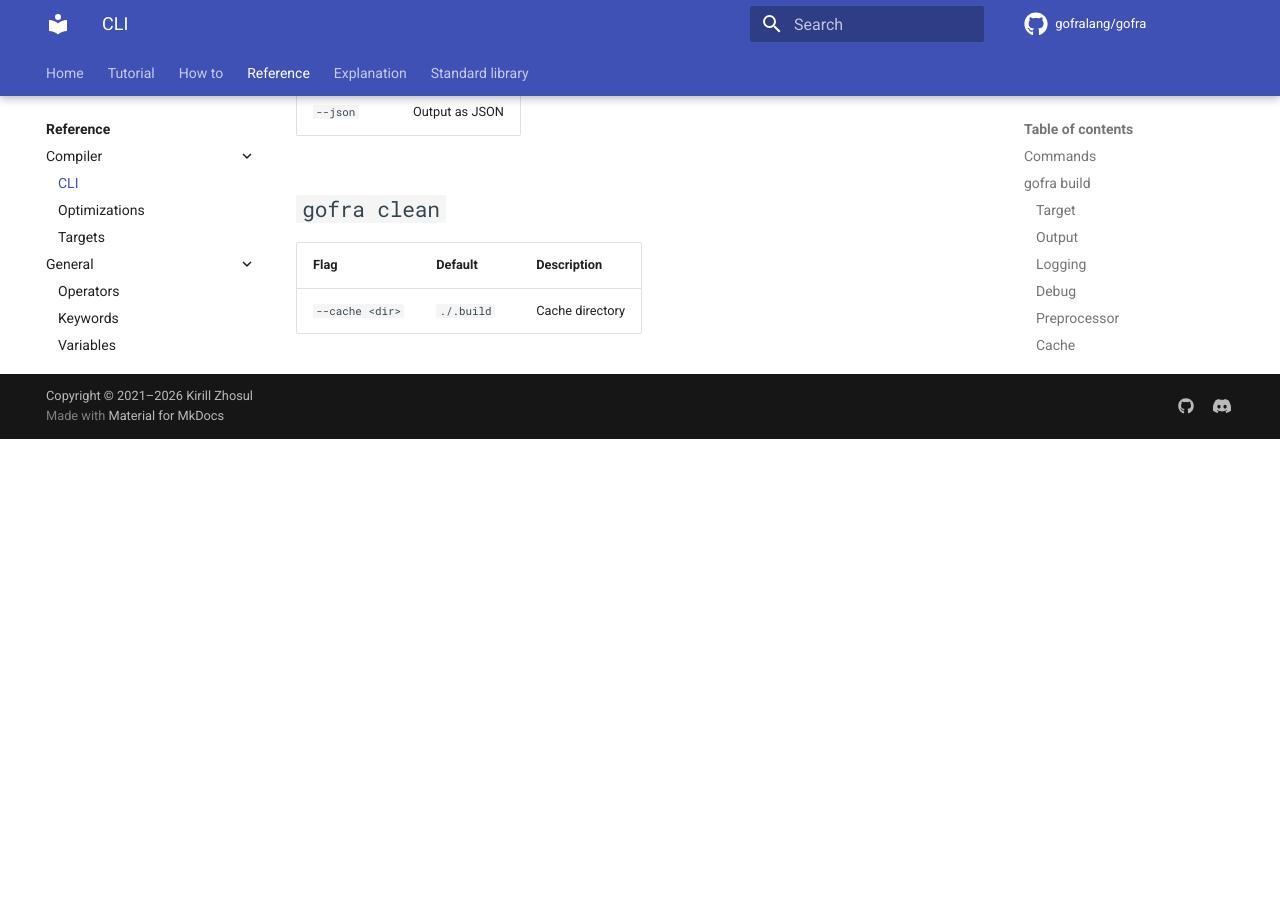
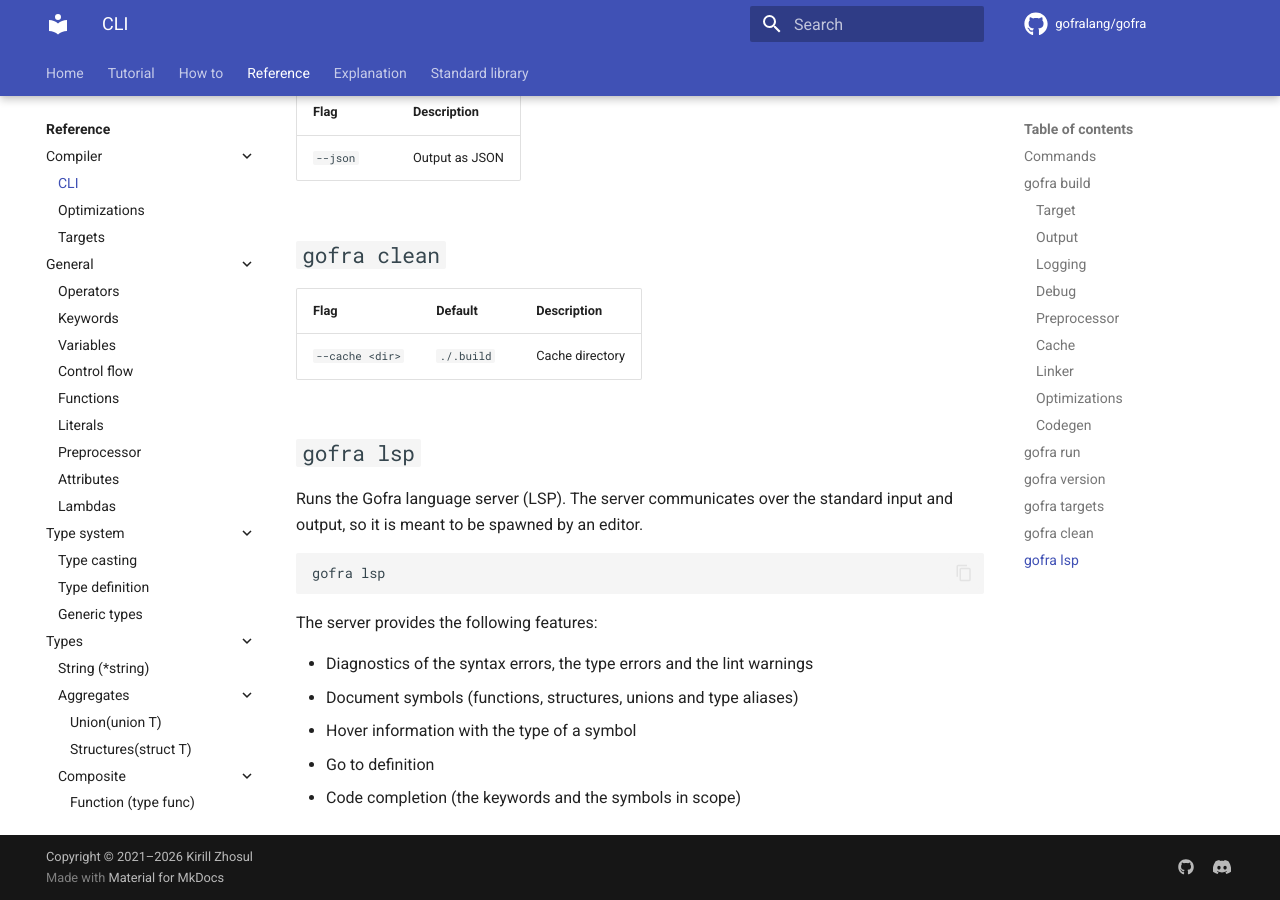
Before and after one commit to gofralang/docs, an MkDocs documentation site: the page built from docs/reference/cli.md, in a window 1280 px wide and 900 px high, scrolled down 4282 px. Built offline with MkDocs 1.6.1 and Material for MkDocs 9.7.7, drawn with Linux system fonts in a browser that asks for light colours; comment, search, counter and statistics services are not loaded; before the commit the page ends 4721 px from its top, so only the background shows below that; some of the changed text lies outside the part shown.

Commit message:
docs(editors): `lsp` command, Zed support

````diff
--- a/docs/reference/cli.md
+++ b/docs/reference/cli.md
@@ -15,6 +15,7 @@
 | `run`     | Compile and run a source file   |
 | `clean`   | Clean build cache and artifacts |
 | `build`   | Compile a source file           |
+| `lsp`     | Run the language server         |
 
 ## `gofra build`
 
@@ -129,3 +130,20 @@
 | Flag            | Default    | Description     |
 | --------------- | ---------- | --------------- |
 | `--cache <dir>` | `./.build` | Cache directory |
+
+## `gofra lsp`
+
+Runs the Gofra language server (LSP). The server communicates over the
+standard input and output, so it is meant to be spawned by an editor.
+
+```bash
+gofra lsp
+```
+
+The server provides the following features:
+
+- Diagnostics of the syntax errors, the type errors and the lint warnings
+- Document symbols (functions, structures, unions and type aliases)
+- Hover information with the type of a symbol
+- Go to definition
+- Code completion (the keywords and the symbols in scope)
````
Also changed, not shown: docs/how-to/editors.md (+14 -0 lines).
